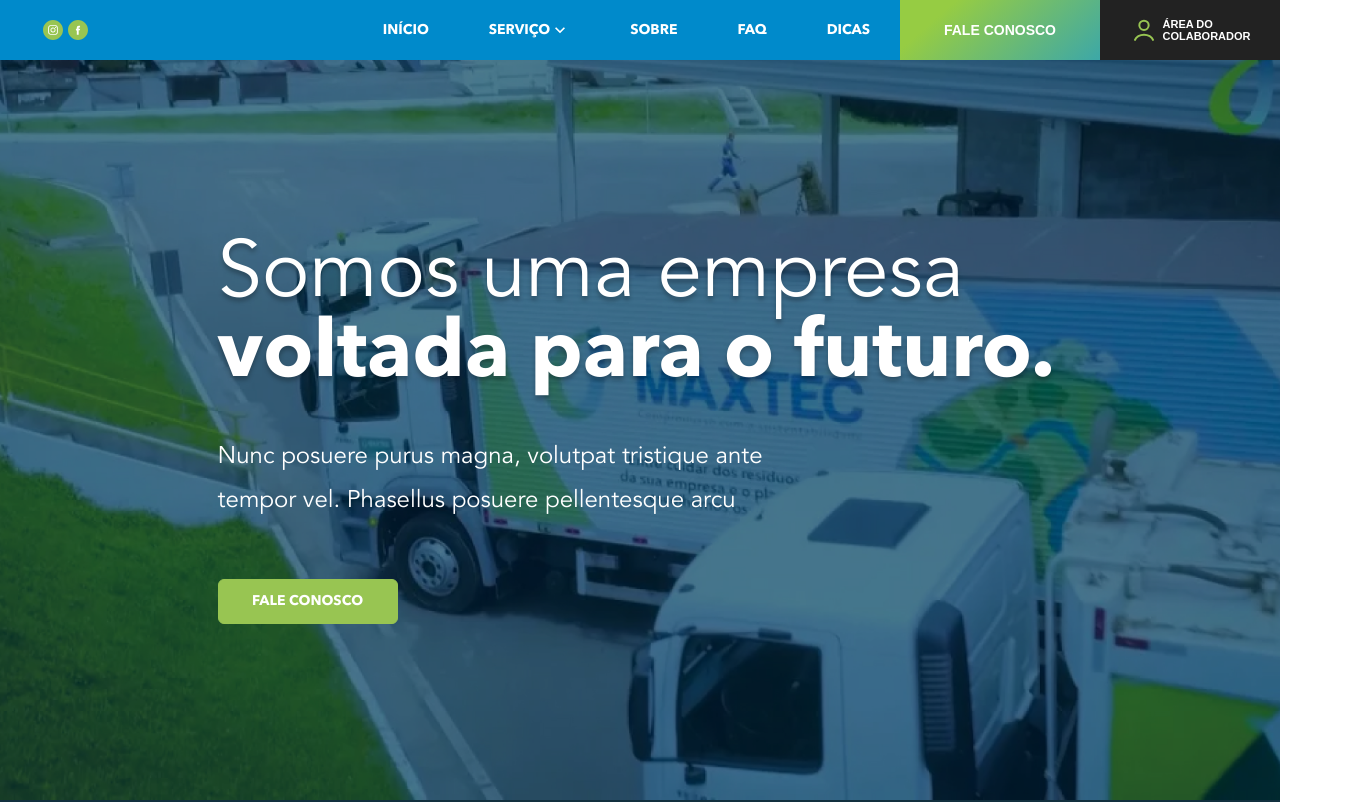
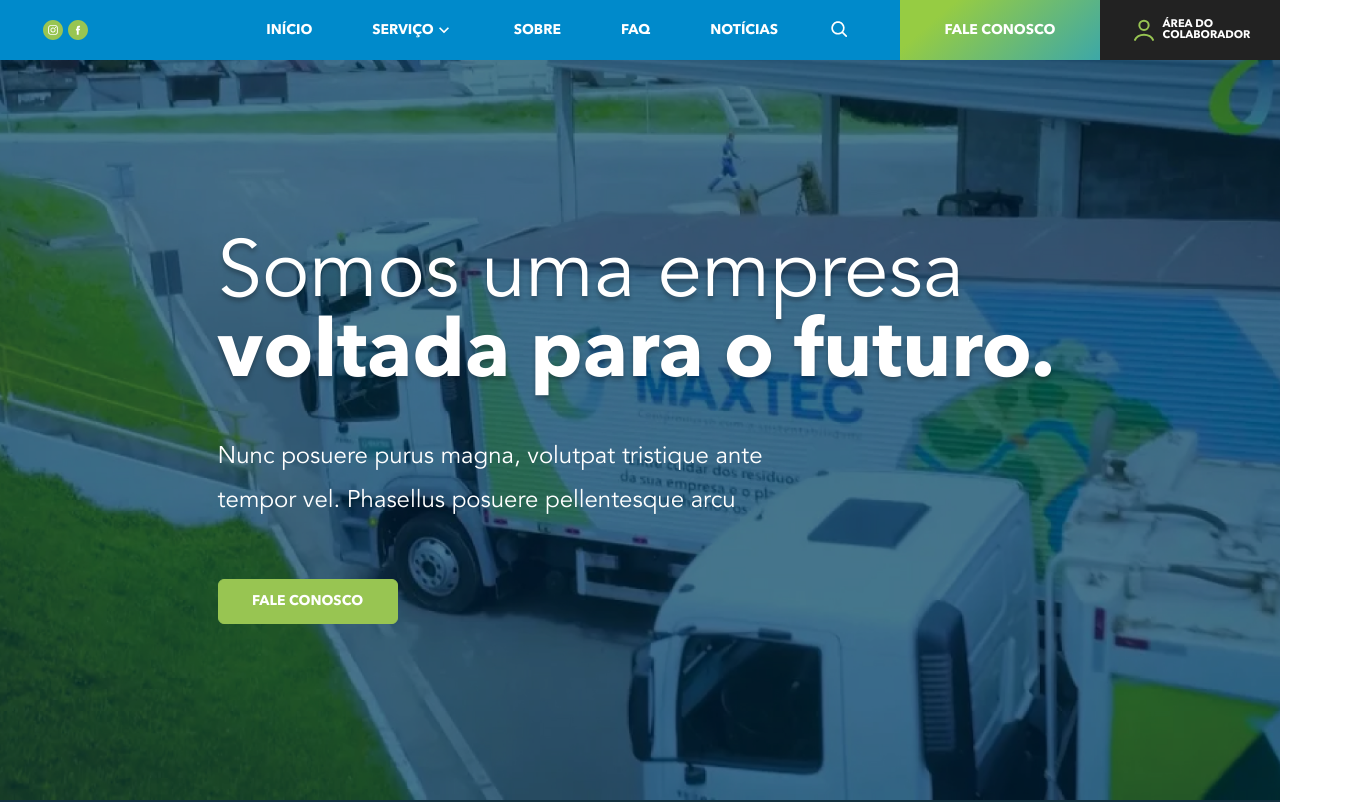
Before and after one commit to gabriel-maximize/maxtech-strapi, a Next.js app in the folder frontend/: page / in a window 1280 px wide. Shown: the top 802 px of the page, 1349 px wide, since content can reach past the window. Built offline with nearby package versions, Linux system fonts and the light colour scheme.

Commit message:
feat: input search

```diff
--- a/frontend/src/components/Nav.tsx
+++ b/frontend/src/components/Nav.tsx
@@ -1,47 +1,54 @@
 'use client'
 
-import * as DropdownMenu from "@radix-ui/react-dropdown-menu"
-import Link from 'next/link';
+import * as DropdownMenu from '@radix-ui/react-dropdown-menu'
+import Link from 'next/link'
 
-import { MdKeyboardArrowDown } from "react-icons/md"
-import { useState } from 'react';
+import { MdKeyboardArrowDown } from 'react-icons/md'
+import { CgSearch } from 'react-icons/cg'
 
-import { links } from "@/utils/data/links";
+import { links } from '@/utils/data/links'
 
 export function Nav() {
-    const [show, setShow] = useState(false);
-
-    const toggleMenu = () => {
-        setShow(show => !show);
-    }
-
   return (
-        <nav className={`nav header__nav ${show ? 'nav--open':''}`}>
+    <nav className={`nav header__nav`}>
       <div className="nav__wrap">
         <ul className="nav__list">
-                    {
-                        links.map((item) => {
+          {links.map((item) => {
             return (
               <li key={item.text}>
-                                {
-                                    (!item.subitems) ? (
-                                        <Link href={item.to} target={item.target || '_self'} className="nav__link">
+                {!item.subitems ? (
+                  <Link
+                    href={item.to}
+                    target={item.target || '_self'}
+                    className="nav__link"
+                  >
                     {item.text}
                   </Link>
                 ) : (
                   <DropdownMenu.Root>
                     <DropdownMenu.Trigger asChild>
-                                                <Link href={item.to} target={item.target || '_self'} className="nav__link">
+                      <Link
+                        href={item.to}
+                        target={item.target || '_self'}
+                        className="nav__link"
+                      >
                         {item.text}
                         <MdKeyboardArrowDown size={20} />
                       </Link>
                     </DropdownMenu.Trigger>
 
                     <DropdownMenu.Portal>
-                                                <DropdownMenu.Content className="dropdown__content" sideOffset={5} side="bottom" align="start">
-                                                    {
-                                                        item.subitems.map((subitem) => (
-                                                            <DropdownMenu.Item key={subitem.text} className="dropdown__item">
+                      <DropdownMenu.Content
+                        className="dropdown__content"
+                        sideOffset={5}
+                        side="bottom"
+                        align="start"
+                      >
+                        {item.subitems.map((subitem) => (
+                          <DropdownMenu.Item
+                            key={subitem.text}
+                            className="dropdown__item"
+                          >
                             <Link
                               href={subitem.to}
                               target={subitem.target || '_self'}
@@ -50,27 +57,27 @@ export function Nav() {
                               {subitem.text}
                             </Link>
                           </DropdownMenu.Item>
-                                                        ))
-                                                    }
+                        ))}
                       </DropdownMenu.Content>
                     </DropdownMenu.Portal>
                   </DropdownMenu.Root>
+                )}
+              </li>
+            )
+          })}
+          <li>
+            <button className="nav__search">
+              <CgSearch size={20} />
+            </button>
+          </li>
+        </ul>
+        <button className="button nav__contato">
+          <span>Fale conosco</span>
+        </button>
+        <button className="button nav__colaborador">
+          <span>Área do colaborador</span>
+        </button>
+      </div>
+    </nav>
   )
 }
-                                </li>
-                            )
-                        })
-                    }
-                </ul>
-                <button className="button nav__contato" onClick={toggleMenu}><span>Fale conosco</span></button>
-                <button className="button nav__colaborador" onClick={toggleMenu}>Área do colaborador</button>
-            </div>
-            <button className="nav__menu" onClick={toggleMenu}>
-                <span className="nav__label">Menu</span>
-                <i className="nav__bar"></i>
-                <i className="nav__bar"></i>
-                <i className="nav__bar"></i>
-            </button>
-        </nav>
-    );
-}
--- a/frontend/src/styles/_reset.sass
+++ b/frontend/src/styles/_reset.sass
@@ -55,6 +55,9 @@ a
   padding: 0
   vertical-align: baseline
 
+button
+  all: unset
+
 /* change colours to suit your needs */
 ins
     background-color: #ff9
--- a/frontend/src/styles/components/_nav.sass
+++ b/frontend/src/styles/components/_nav.sass
@@ -2,8 +2,11 @@
 
 .nav__list
     display: flex
+    align-items: center
+    padding-right: $spacing-md
 
-// .nav__item
+    li
+        height: var(--header-height)
 
 .nav__link
     display: flex
@@ -17,6 +20,9 @@
     text-transform: uppercase
     text-decoration: none
     transition: all 150ms ease
+
+    &:focus-visible
+      outline: none
 
 .nav__link:hover
     color: $cor-primaria
@@ -72,3 +78,16 @@
     min-width: 28px
     margin-right: 5px
     +replace('user.svg')
+
+.nav__search
+    display: flex
+    align-items: center
+    justify-content: center
+    padding: 0 20px
+    height: var(--header-height)
+    color: $branco
+
+    &:hover
+        cursor: pointer
+        color: $cor-primaria
+        background-color: $branco
--- a/frontend/src/utils/data/links.ts
+++ b/frontend/src/utils/data/links.ts
@@ -11,33 +11,33 @@ interface HeadersItens {
 
 export const links: HeadersItens[] = [
   {
-      text: "Início",
+    text: 'Início',
     to: '/',
   },
   {
-      text: "Serviço",
+    text: 'Serviço',
     to: '',
     subitems: [
       {
-              text: "Limpeza hospitalar",
-              to: '/item-1'
+        text: 'Limpeza hospitalar',
+        to: '/item-1',
       },
       {
-            text: "Limpeza de material cortante",
-            to: "/item-2"
-          }
-      ]
+        text: 'Limpeza de material cortante',
+        to: '/item-2',
+      },
+    ],
   },
   {
-      text: "Sobre",
+    text: 'Sobre',
     to: '/sobre',
   },
   {
-      text: "FAQ",
+    text: 'FAQ',
     to: '/faq',
   },
   {
-      text: "Dicas",
-      to: '/dicas',
+    text: 'Notícias',
+    to: '/noticias',
   },
 ]
```
Lines whose indentation alone changed are shown as unchanged.
